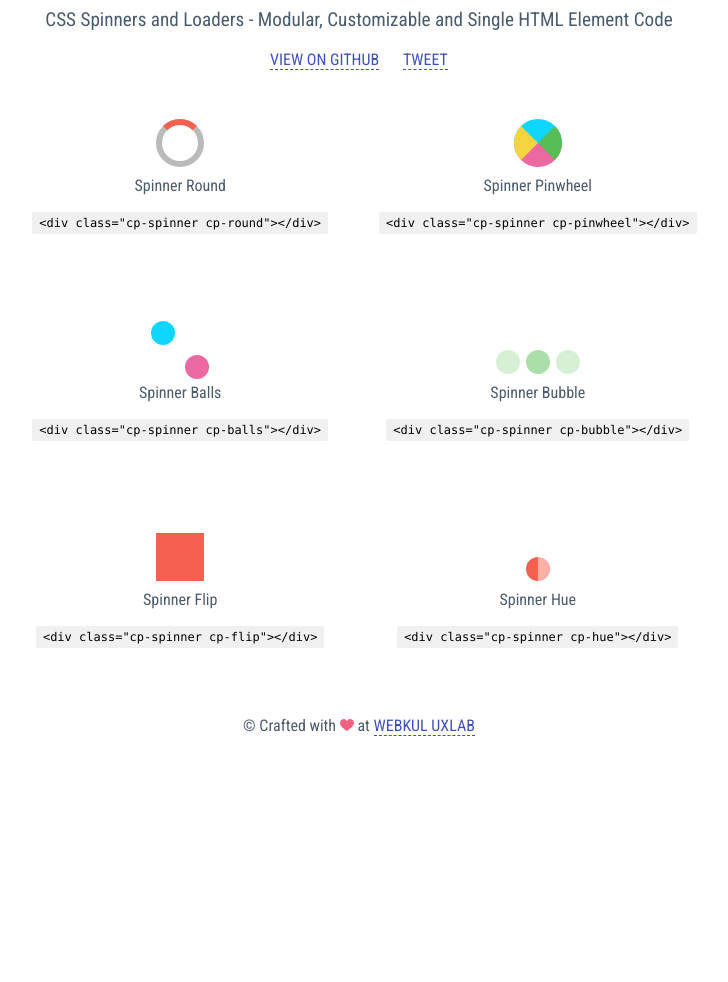
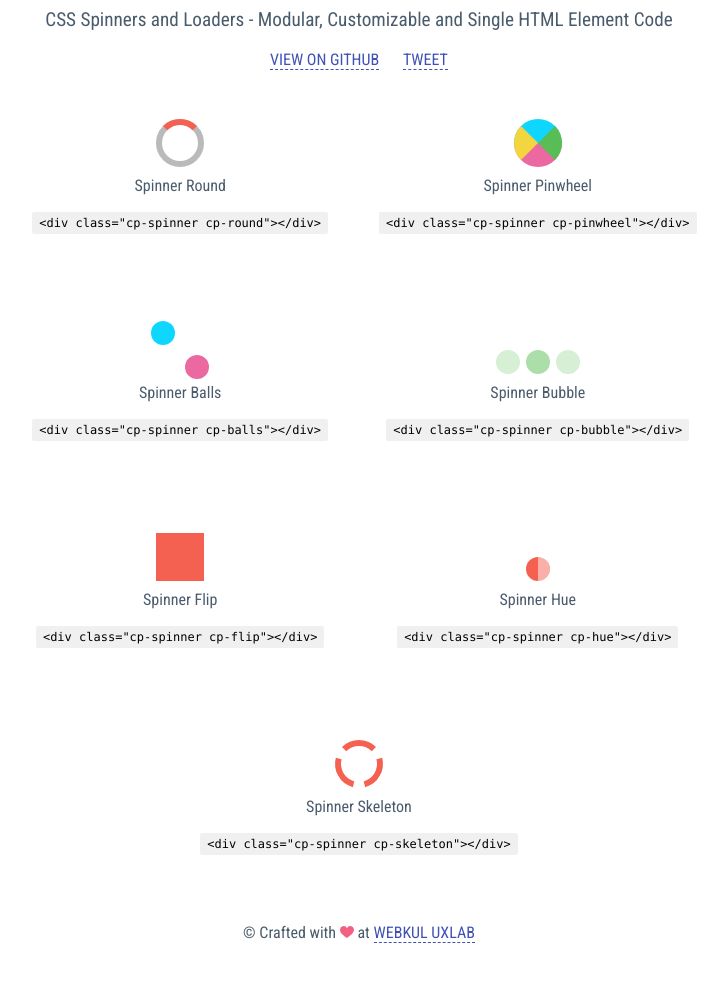
Before and after one commit to webkul/csspin, a website: page index.html in a window 1280 px wide. Shown: the part 120-1102 px from the top of the page, without its empty margins (281-1009 px from the left). Before the commit the page ends 900 px from the top, so only its background shows below. Drawn offline with Linux system fonts and the light colour scheme.

Commit message:
Initialized Skeleton Spinner

```diff
--- a/index.html
+++ b/index.html
@@ -128,6 +128,22 @@
 			</div>
 			<!--//Spinner Block-->
 
+			<!--Spinner Block-->
+			<div class="cp-spinner-block">
+				<!--Spinner Skeleton Element-->
+					<div class="cp-spinner cp-skeleton"></div>
+				<!--//Spinner Skeleton Element-->
+
+				<!--Caption-->
+					<span>Spinner Skeleton</span>
+				<!--//Caption-->
+
+				<!--Syntax-->
+					<pre>&lt;div class="cp-spinner cp-skeleton"&gt;&lt;/div&gt</pre>
+				<!--//Syntax-->
+			</div>
+			<!--//Spinner Block-->
+
 		</div>
 		<!--Spinners-->
 		<!--Credits-->
--- /dev/null
+++ b/less/_skeleton.less
@@ -0,0 +1,42 @@
+/*Skeleton Spinner*/
+.cp-skeleton{
+	.bounding-box(@boxSize, @boxSize);
+	border-radius: 50%;
+	.border(@boxSize/8, @primaryColor, @transparent, @transparent, @transparent);
+	animation: cp-skeleton-animate @speed3x linear infinite;
+}
+.cp-skeleton:before{
+	border-radius: 50%;
+	content: " ";
+	.bounding-box(@boxSize, @boxSize);
+	.border(@boxSize/8, @transparent, @transparent, @transparent, @primaryColor);
+	position: absolute;
+	top: -6px;
+	left: -6px;
+	transform: rotateZ(-30deg);
+}
+.cp-skeleton:after{
+	border-radius: 50%;
+	content: " ";
+	.bounding-box(@boxSize, @boxSize);
+	.border(@boxSize/8, @transparent, @primaryColor, @transparent, @transparent);
+	position: absolute;
+	top: -6px;
+	right: -6px;
+	transform: rotateZ(30deg);
+}
+
+/*Skeleton Spinner Animation*/
+@keyframes cp-skeleton-animate{
+	0%{
+		transform: rotate(0deg);
+		opacity: 1;
+	}
+	50%{
+		opacity: .7;
+	}
+	100%{
+		transform: rotate(360deg);
+		opacity: 1;
+	}
+}
--- /dev/null
+++ b/less/csspin-skeleton.less
@@ -0,0 +1,3 @@
+/*Only Spinner Skeleton*/
+@import url("_globals.less");
+@import url("_skeleton.less");
--- a/less/csspin.less
+++ b/less/csspin.less
@@ -5,3 +5,4 @@
 @import url("_bubble.less");
 @import url("_flip.less");
 @import url("_hue.less");
+@import url("_skeleton.less");
```
Also changed, not shown: css/csspin-skeleton.css (added), csspin.css.
